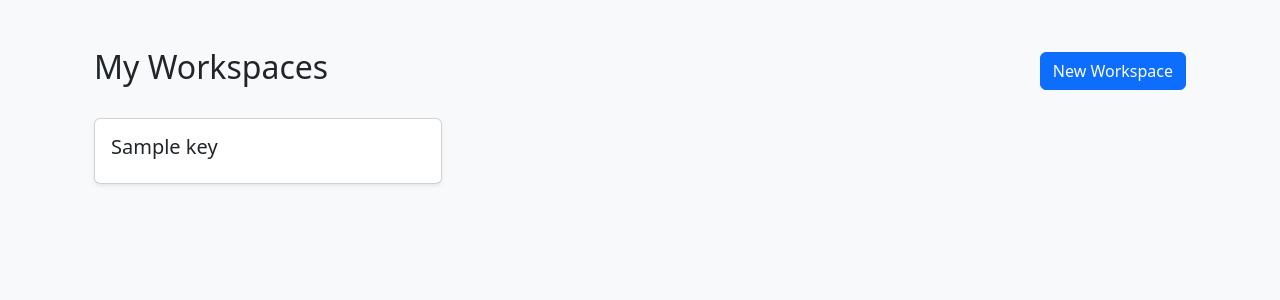
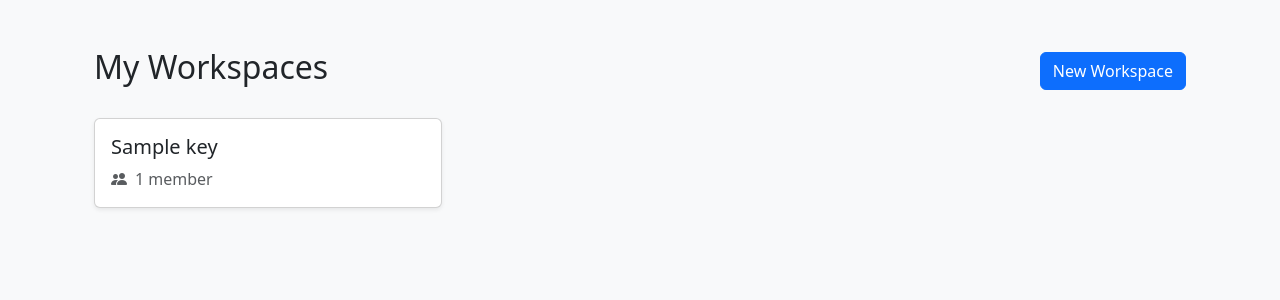
Before and after one commit to kunalm2345/questo, a Flask app: template templates/workspaces.html in a window 1280 px wide. Shown: the part 62-362 px from the top of the page. Run offline with Flask 3, Linux system fonts and the light colour scheme; the template is opened without the code that fills it: values that come from a table or form of the project are taken from there, most other values are stand-ins (such as "Sample title", 1, 10 or a date in 2020).

Commit message:
aaarrrggghhhhh

```diff
--- a/templates/preview_qp.html
+++ b/templates/preview_qp.html
@@ -15,9 +15,7 @@
             <div class="d-grid gap-2">
                 <a href="{{ url_for('download_qp', workspace_id=workspace.id) }}" class="btn btn-primary mb-2">Download Question Paper</a>
                 <a href="{{ url_for('download_ans_key', workspace_id=workspace.id) }}" class="btn btn-secondary mb-2">Download Answer Key</a>
-                <form action="{{ url_for('save_qp_to_db', workspace_id=workspace.id) }}" method="POST">
-                    <button type="submit" class="btn btn-success w-100">Save Question Paper</button>
-                </form>
+
             </div>
         </div>
     </div>
--- a/templates/workspaces.html
+++ b/templates/workspaces.html
@@ -36,6 +36,10 @@
                     <div class="card h-100 shadow-sm">
                         <div class="card-body">
                             <h5 class="card-title">{{ workspace.key }}</h5>
+                            <div class="d-flex align-items-center text-muted">
+                                <i class="bi bi-people-fill me-2"></i>
+                                <span>{{ workspace.members|length }} member{% if workspace.members|length != 1 %}s{% endif %}</span>
+                            </div>
                         </div>
                     </div>
                 </a>
```
